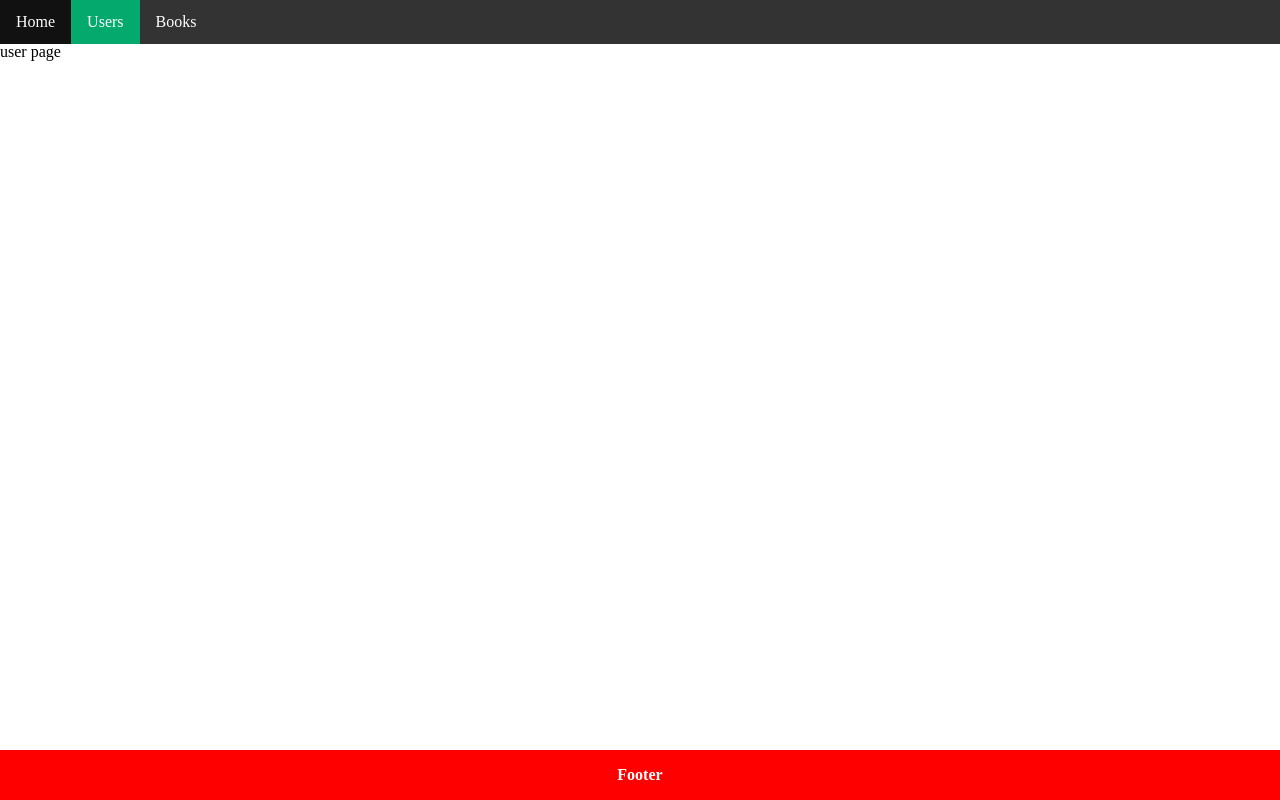
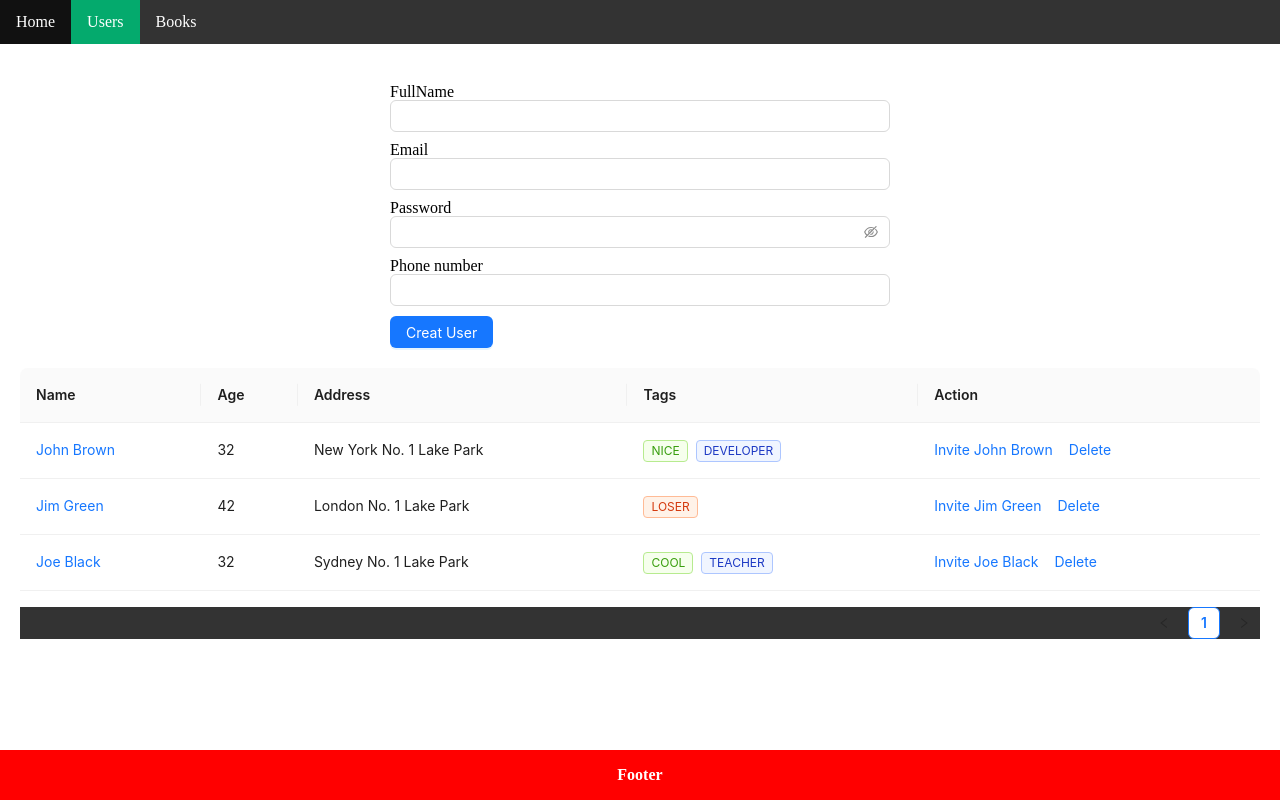
Before and after one commit to HuuThangN/react-base-todo, a React (Vite) app: page /users in a window 1280 px wide. Built offline with nearby package versions, Linux system fonts and the light colour scheme.

Commit message:
additional form create user

```diff
--- a/package.json
+++ b/package.json
@@ -10,6 +10,8 @@
     "preview": "vite preview"
   },
   "dependencies": {
+    "@ant-design/icons": "5.3.7",
+    "antd": "5.18.1",
     "react": "^18.2.0",
     "react-dom": "^18.2.0",
     "react-router-dom": "6.23.1"
--- /dev/null
+++ b/src/components/user/user.form.jsx
@@ -0,0 +1,63 @@
+import { Button, Input } from 'antd';
+import { useState } from 'react';
+
+const UserForm = () => {
+    const [fullName, setFullName] = useState('');
+    const [email, setEmail] = useState('');
+    const [password, setPassword] = useState('');
+    const [phone, setPhone] = useState('');
+
+    const handleClickBtn = () => {
+        console.log('>>check state: ', { fullName, email, password, phone });
+    };
+
+    return (
+        <div className="user-form" style={{ margin: '20px auto', width: '500px' }}>
+            <div style={{ display: 'flex', flexDirection: 'column', gap: '10px' }}>
+                <div>
+                    <span>FullName</span>
+                    <Input
+                        value={fullName}
+                        onChange={(event) => {
+                            setFullName(event.target.value);
+                        }}
+                    />
+                </div>
+                <div>
+                    <span>Email</span>
+                    <Input
+                        value={email}
+                        onChange={(event) => {
+                            setEmail(event.target.value);
+                        }}
+                    />
+                </div>
+                <div>
+                    <span>Password</span>
+                    <Input.Password
+                        value={password}
+                        onChange={(event) => {
+                            setPassword(event.target.value);
+                        }}
+                    />
+                </div>
+                <div>
+                    <span>Phone number</span>
+                    <Input
+                        value={phone}
+                        onChange={(event) => {
+                            setPhone(event.target.value);
+                        }}
+                    />
+                </div>
+                <div>
+                    <Button onClick={handleClickBtn} type="primary">
+                        Creat User
+                    </Button>
+                </div>
+            </div>
+        </div>
+    );
+};
+
+export default UserForm;
--- /dev/null
+++ b/src/components/user/user.table.jsx
@@ -0,0 +1,79 @@
+import { Space, Table, Tag } from 'antd';
+
+const UserTable = () => {
+    const columns = [
+        {
+            title: 'Name',
+            dataIndex: 'name',
+            key: 'name',
+            render: (text) => <a>{text}</a>,
+        },
+        {
+            title: 'Age',
+            dataIndex: 'age',
+            key: 'age',
+        },
+        {
+            title: 'Address',
+            dataIndex: 'address',
+            key: 'address',
+        },
+        {
+            title: 'Tags',
+            key: 'tags',
+            dataIndex: 'tags',
+            render: (_, { tags }) => (
+                <>
+                    {tags.map((tag) => {
+                        let color = tag.length > 5 ? 'geekblue' : 'green';
+                        if (tag === 'loser') {
+                            color = 'volcano';
+                        }
+                        return (
+                            <Tag color={color} key={tag}>
+                                {tag.toUpperCase()}
+                            </Tag>
+                        );
+                    })}
+                </>
+            ),
+        },
+        {
+            title: 'Action',
+            key: 'action',
+            render: (_, record) => (
+                <Space size="middle">
+                    <a>Invite {record.name}</a>
+                    <a>Delete</a>
+                </Space>
+            ),
+        },
+    ];
+    const data = [
+        {
+            key: '1',
+            name: 'John Brown',
+            age: 32,
+            address: 'New York No. 1 Lake Park',
+            tags: ['nice', 'developer'],
+        },
+        {
+            key: '2',
+            name: 'Jim Green',
+            age: 42,
+            address: 'London No. 1 Lake Park',
+            tags: ['loser'],
+        },
+        {
+            key: '3',
+            name: 'Joe Black',
+            age: 32,
+            address: 'Sydney No. 1 Lake Park',
+            tags: ['cool', 'teacher'],
+        },
+    ];
+
+    return <Table columns={columns} dataSource={data} />;
+};
+
+export default UserTable;
--- a/src/pages/user.jsx
+++ b/src/pages/user.jsx
@@ -1,5 +1,13 @@
+import UserForm from '../components/user/user.form';
+import UserTable from '../components/user/user.table';
+
 const UserPage = () => {
-    return <div>user page</div>;
+    return (
+        <div style={{ padding: '20px' }}>
+            <UserForm />
+            <UserTable />
+        </div>
+    );
 };
 
 export default UserPage;
```
Also changed, not shown: 1 other file (tests, documents, lock files or other folders).
